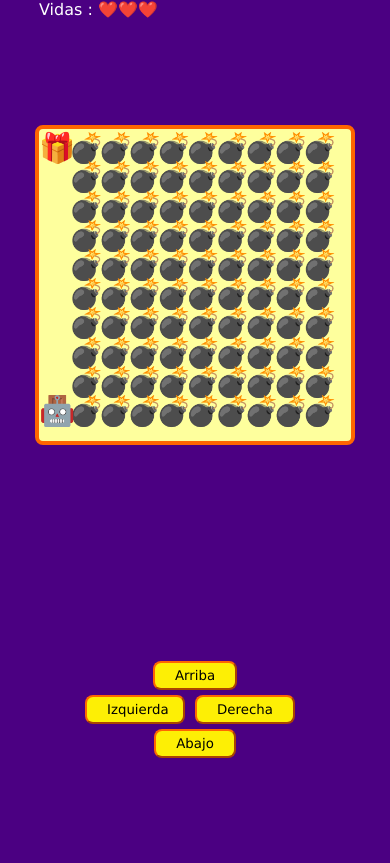
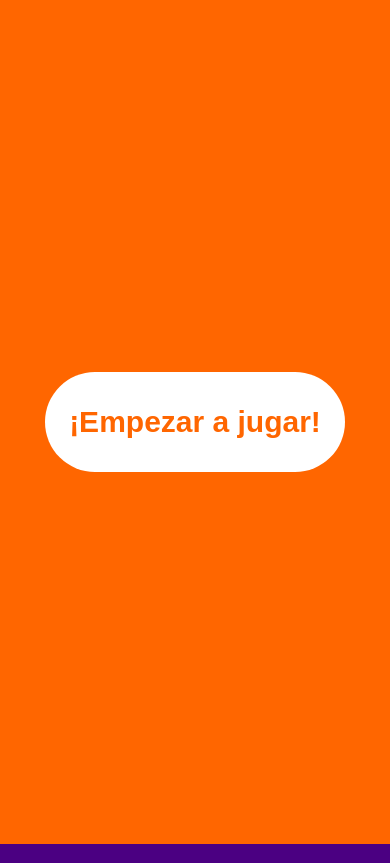
Before and after one commit to MiguelRojas-05/first-videogames-JS-Platzi, a plain HTML site: page index.html in a window 390 px wide. Drawn offline with Linux system fonts and the light colour scheme.

Commit message:
Se avanazo un poco más en el proyecto, y esta al 80%

```diff
--- a/game.js
+++ b/game.js
@@ -1,6 +1,16 @@
 const canvas = document.querySelector('#game');
 const game = canvas.getContext('2d');
-const spanLives = document.querySelector('#lives')
+const spanLives = document.querySelector('#lives');
+const spanTime = document.querySelector('#time');
+const buttonEmpezar = document.querySelector('.botonEmpezar');
+const presentacion = document.querySelector('.presentacion');
+
+buttonEmpezar.addEventListener('click',()=>{
+    presentacion.classList.add('despejar');
+    timeStart = Date.now();
+    timeInterval = setInterval(showTime,100);
+    starGame();
+})
 
 window.addEventListener('load',setCanvasSize);
 window.addEventListener('resize',setCanvasSize);
@@ -9,6 +19,10 @@ let canvasSize;
 let elementsSize;
 let level = 0;
 let lives = 3;
+
+let timeInterval;
+let timePlayer;
+let timeStart;
 
 const playerPosition ={
     x: undefined,
@@ -92,6 +106,8 @@ movePlayer();
     game.fillText('platzi',50,50)*/
 }
 
+
+
 function movePlayer(){
     const giftColisionX= parseInt(playerPosition.x)  ==   parseInt(giftPosition.x) ;
     const giftColisionY= parseInt(playerPosition.y) == parseInt(giftPosition.y) ;
@@ -122,6 +138,7 @@ function levelFail(){
     if(lives<=0){
         level = 0;
         lives = 3;
+        window.location.reload();
     }
     playerPosition.x = undefined;
     playerPosition.y = undefined;
@@ -129,11 +146,14 @@ function levelFail(){
 }
 
 function gameWin(){
-console.log('Terminaste el juego');
+    clearInterval(timeInterval);
 }
 
 function showLives(){
     spanLives.innerHTML = emojis['HEART'].repeat(lives);
+}
+function showTime(){
+    spanTime.innerHTML = Date.now()-timeStart;
 }
 
 function setCanvasSize(){
--- a/index.html
+++ b/index.html
@@ -7,8 +7,12 @@
     <title>Platzriv - Jueguito online de carreras y calaveras</title>
   </head>
   <body>
+    <div class="presentacion">
+      <button class="botonEmpezar">¡Empezar a jugar!</button>
+    </div>
     <div class="messages">
       <p>Vidas : <span id="lives"></span> </p>
+      <p>Tiempo: <span id="time"></span></p>
     </div>
     <div class="game-container">
       <canvas id="game"></canvas>
--- a/style.css
+++ b/style.css
@@ -11,7 +11,7 @@ body {
     align-items: center;
     justify-content: center;
     flex-wrap: wrap;
-    height: 100vh;
+    height: 100%;
     width: 100vw;
   }
 
@@ -21,25 +21,8 @@ body {
     background-color: #feff9d;
   }
 
-  .btns {
-    display: flex;
-    justify-content: center;
-    flex-wrap: wrap;
-    margin: 0 auto;
-    width: 100%;
-  }
-
-  button {
-    background-color: #fdef05;
-    border-radius: 8px;
-    border-color: #ff6600;
-    font-family: inherit;
-    margin: 0;
-    padding: 5px 20px;
-    width: 100px;
-  }
-  button:not(:last-child) {
-    margin-right: 10px;
+  .btns{
+    display: none;
   }
 
   .messages {
@@ -48,15 +31,72 @@ body {
     margin: 0 auto;
     width: 80%;
     max-width: 460px;
+    padding-top: 30px;
+    padding-bottom: 20px;
+
   }
 
-  p {
+  .messages p {
     display: block;
     margin: 0;
     width: 100%;
   }
+  .presentacion{
+    position: absolute;
+    width: 100%;
+    height: 100vh;
+    background-color: #ff6600;
+    z-index: 5;
+
+    display: flex;
+    justify-content: center;
+    align-items: center;
+  }
+  .presentacion button{
+    height: 100px;
+    width: 300px;
+    border-radius: 50px;
+    border: none;
+    background-color: #fff;
+    color: #ff6600;
+    font-weight: bold;
+    font-size: 30px;
+    cursor: pointer;
+  }
+
+.despejar{
+  display: none;
+}
 
   @media (max-width: 440px) {
-    button { margin-top: 5px; }
+    .btns button {
+      margin: 10px;
+      height: 50px;
+      border-radius: 20px;
+     }
     #up, #down { margin-left: 100%; margin-right: 100%; }
+    .btns{
+      margin-bottom: 200px;
+    }
+
+    .btns {
+      display: flex;
+      justify-content: center;
+      flex-wrap: wrap;
+      margin: 0 auto;
+      width: 100%;
+    }
+
+   .btns button {
+      background-color: #fdef05;
+      border-radius: 8px;
+      border-color: #ff6600;
+      font-family: inherit;
+      margin: 0;
+      padding: 5px 20px;
+      width: 100px;
+    }
+    .btns button:not(:last-child) {
+      margin-right: 10px;
+    }
   }
```
